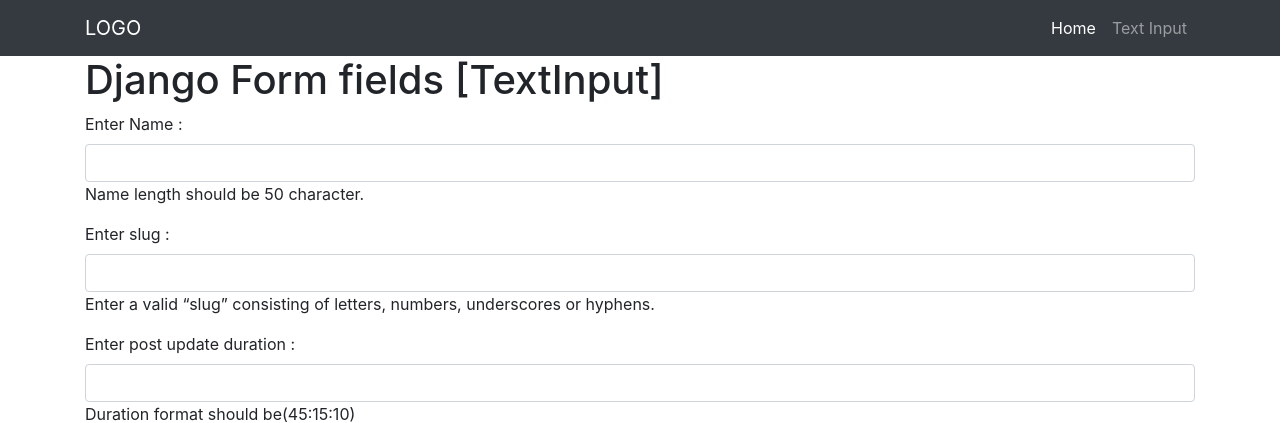
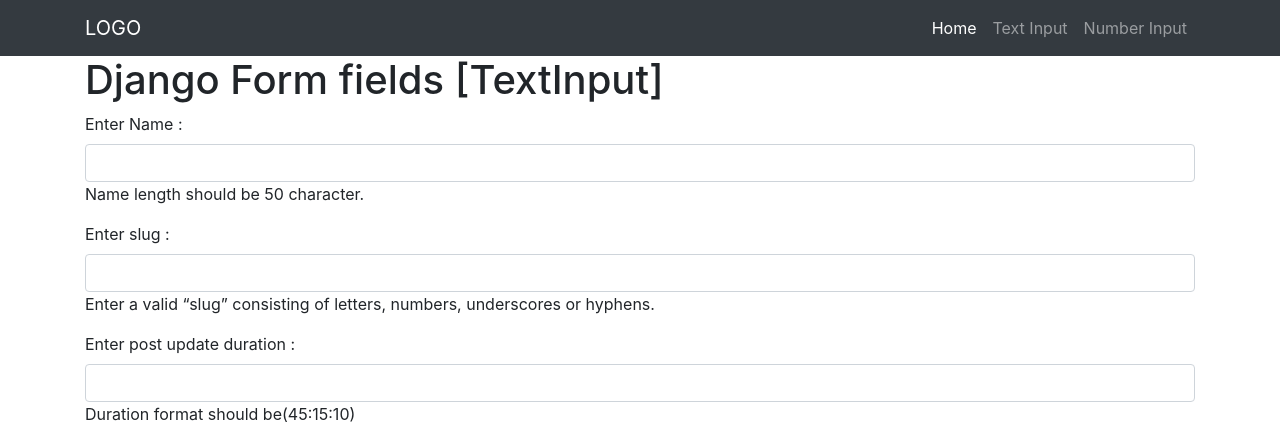
Before and after one commit to pranalikambli/django_form_fields, a Django app: page /text_input/ in a window 1280 px wide. Shown: the top 423 px of the page. Run offline with Django 3.2, Linux system fonts and the light colour scheme; some libraries are stand-ins or nearby versions.

Commit message:
number input form field example added

```diff
--- a/app/forms.py
+++ b/app/forms.py
@@ -37,3 +37,21 @@ class FieldForm(forms.Form):
                                    widget=forms.TextInput(attrs={'class': 'form-control'}),
                                    help_text="Pass valid email id with max length 20",
                                    error_messages={'required': "Please Email Id"})
+
+
+class NumberFieldForm(forms.Form):
+    Number = forms.IntegerField(label='Enter Number', label_suffix=" : ", min_value=1, max_value=100, required=False,
+                                 widget=forms.NumberInput(attrs={'class': 'form-control'}),
+                                help_text="This value is greater than or equal to 1 & less than or equal to 100.",
+                                disabled = False, error_messages={'required': "Please Enter Number."})
+    rate = forms.FloatField(label='Rate Value', label_suffix=" : ", min_value=1, max_value=100, required=False,
+                            widget=forms.NumberInput(attrs={'class': 'form-control'}),
+                            help_text="This value is greater than or equal to 1 & less than or equal to 100.",  disabled = False,
+                            error_messages={'required': "Please Enter rate value."})
+    fees = forms.DecimalField(label='Student Fees', label_suffix=" : ", min_value=1, max_value=100, max_digits=4,
+                              widget=forms.NumberInput(attrs={'class': 'form-control'}),
+                              decimal_places=1, required=False,
+                              help_text="This value is greater than or equal to 1 & less than or equal to 100. "
+                                        "Also that there are no more than 4 digits in total.",
+                              disabled = False,
+                              error_messages={'required': "Please Enter Fees amount."})
--- a/app/templates/base.html
+++ b/app/templates/base.html
@@ -34,6 +34,7 @@
             <a class="nav-link" href="{% url 'text_input' %}">Text Input</a>
           </li>
           <li class="nav-item">
+            <a class="nav-link" href="{% url 'number_input' %}">Number Input</a>
           </li>
           <li class="nav-item">
           </li>
--- a/app/urls.py
+++ b/app/urls.py
@@ -4,4 +4,5 @@ from . import views
 
 urlpatterns = [
     path('text_input/', views.TextInputViews.as_view(), name="text_input"),
+    path('number_input/', views.NumberInputViews.as_view(), name="number_input"),
 ]
--- a/app/views.py
+++ b/app/views.py
@@ -1,9 +1,15 @@
 from django.views.generic import FormView
 
-from .forms import FieldForm
+from .forms import FieldForm, NumberFieldForm
 
 
 class TextInputViews(FormView):
     template_name = 'text_input.html'
     form_class = FieldForm
     success_url = "/text_input"
+
+
+class NumberInputViews(FormView):
+    template_name = 'number_input.html'
+    form_class = NumberFieldForm
+    success_url = "/number_input"
```
